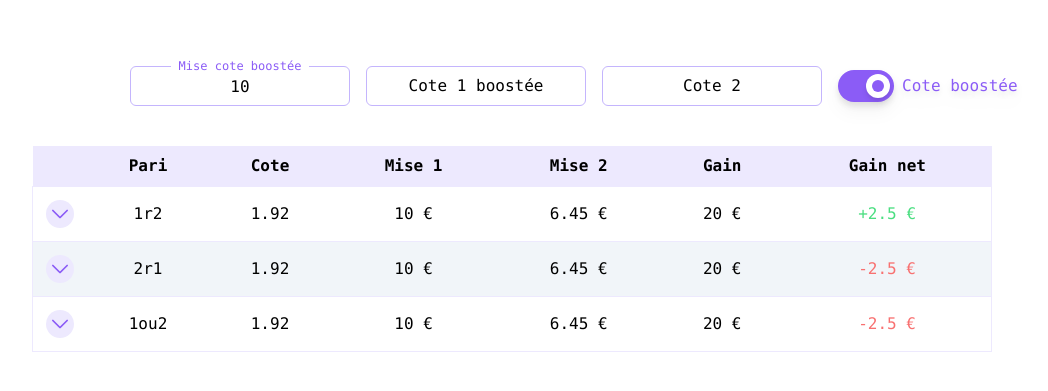
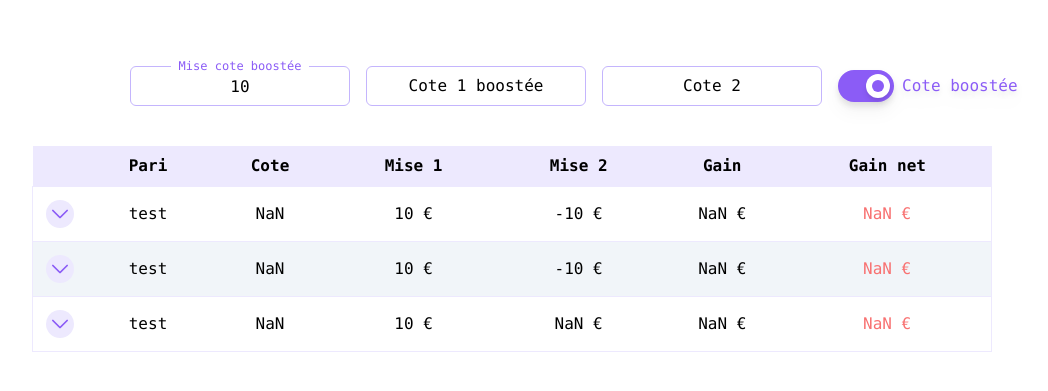
Before and after one commit to Mysto91/calcul-cote-v2, a React (Create React App) app: page / in a window 1280 px wide. Shown: the part 191-582 px from the top of the page, without its empty margins (128-1176 px from the left). Built offline with nearby package versions, Linux system fonts and the light colour scheme.

Commit message:
table row début

```diff
--- a/src/components/table/Table.tsx
+++ b/src/components/table/Table.tsx
@@ -1,5 +1,7 @@
 import React from 'react'
 import { type BetInterface } from '../../interfaces/betInterface'
+import { calculateNoBet, calculateOneOrTwo } from '../../services/betCalculate'
+import { useBetStore } from '../../stores/useBetStore'
 import TableHeader from './TableHeader'
 import TableRow from './TableRow'
 
@@ -17,34 +19,20 @@ export default function Table ({ className }: TableHeaderProps): JSX.Element {
     'Gain net'
   ]
 
+  const {
+    betValue,
+    quotationOne,
+    quotationTwo,
+    boostedBetEnabled
+  } = useBetStore()
+
   // probabilité dans un dropdown
 
-  const bet: BetInterface = {
-    title: '1r2',
-    betOne: 10,
-    betTwo: 6.45,
-    quotation: 1.92,
-    profit: 20,
-    netProfit: 2.5
-  }
-
-  const bet2: BetInterface = {
-    title: '2r1',
-    betOne: 10,
-    betTwo: 6.45,
-    quotation: 1.92,
-    profit: 20,
-    netProfit: -2.5
-  }
-
-  const bet3: BetInterface = {
-    title: '1ou2',
-    betOne: 10,
-    betTwo: 6.45,
-    quotation: 1.92,
-    profit: 20,
-    netProfit: -2.5
-  }
+  const bets: BetInterface[] = [
+    calculateNoBet(betValue as number, quotationOne as number, quotationTwo as number, boostedBetEnabled),
+    calculateNoBet(betValue as number, quotationOne as number, quotationTwo as number, boostedBetEnabled, true),
+    calculateOneOrTwo(betValue as number, quotationOne as number, quotationTwo as number, boostedBetEnabled)
+  ]
 
   return (
     <table className={`w-3/4 ${className}`}>
@@ -60,9 +48,9 @@ export default function Table ({ className }: TableHeaderProps): JSX.Element {
         </tr>
       </thead>
       <tbody>
-        <TableRow bet={bet} />
-        <TableRow bet={bet2} />
-        <TableRow bet={bet3} />
+        {
+          bets.map((bet, index) => <TableRow key={index} bet={bet} />)
+        }
       </tbody>
     </table>
   )
--- a/src/interfaces/BetInterface.ts
+++ b/src/interfaces/BetInterface.ts
@@ -5,4 +5,5 @@ export interface BetInterface {
   quotation: number
   profit: number
   netProfit: number
+  probability: number
 }
--- /dev/null
+++ b/src/services/betCalculate.ts
@@ -0,0 +1,75 @@
+import { type BetInterface } from '../interfaces/betInterface'
+
+export function calculateNoBet (
+  betValue: number,
+  quotationOne: number,
+  quotationTwo: number,
+  boosted: boolean,
+  reverse: boolean = false
+): BetInterface {
+  let betOne: number, betTwo: number, quotationRef: number
+
+  console.log(betValue, quotationOne, quotationTwo)
+
+  if (boosted) {
+    betOne = betValue !== 0 ? betValue : 10
+    betTwo = reverse ? betOne * (quotationTwo - 1) : betOne / (quotationTwo - 1)
+    betValue = betOne + betTwo
+    quotationRef = (reverse ? betTwo : betOne) * Number(quotationOne)
+  } else {
+    betTwo = betValue / quotationTwo
+    betOne = betValue - betTwo
+    quotationRef = (betOne * Number(quotationOne))
+  }
+
+  const quotation = quotationRef / betValue
+  const probability = 1 / quotation
+
+  const betInterface: BetInterface = {
+    title: 'test',
+    betOne: trunc(betOne),
+    betTwo: trunc(betTwo),
+    quotation: trunc(quotation),
+    profit: trunc(betValue * quotation),
+    netProfit: trunc(betValue * quotation - betValue),
+    probability: trunc(probability < 1 ? probability : 1)
+  }
+
+  if (reverse && !boosted) {
+    betInterface.betOne = trunc(betTwo)
+    betInterface.betTwo = trunc(betOne)
+  }
+
+  return betInterface
+}
+
+export function calculateOneOrTwo (betValue: number, quotationOne: number, quotationTwo: number, boosted: boolean = false): BetInterface {
+  let betOne: number, betTwo: number
+
+  if (boosted) {
+    betOne = betValue !== 0 ? betValue : 10
+    betValue = betOne * (quotationOne + quotationTwo) / quotationTwo
+    betTwo = betValue - betOne
+    console.log(betValue, betOne, betTwo)
+  } else {
+    betTwo = (quotationOne * betValue) / (quotationOne + quotationTwo)
+    betOne = betValue - betTwo
+  }
+
+  const quotation = (quotationOne * quotationTwo) / (quotationOne + quotationTwo)
+  const probability = 1 / quotation
+
+  return {
+    title: 'test',
+    betOne: trunc(betOne),
+    betTwo: trunc(betTwo),
+    quotation: trunc(quotation),
+    profit: trunc(betValue * quotation),
+    netProfit: trunc(betValue * quotation - betValue),
+    probability: trunc(probability < 1 ? probability : 1)
+  }
+};
+
+export function trunc (value: number, digit = 2): number {
+  return !isNaN(value) && value % 1 !== 0 ? Number(value.toFixed(digit)) : value
+}
```
